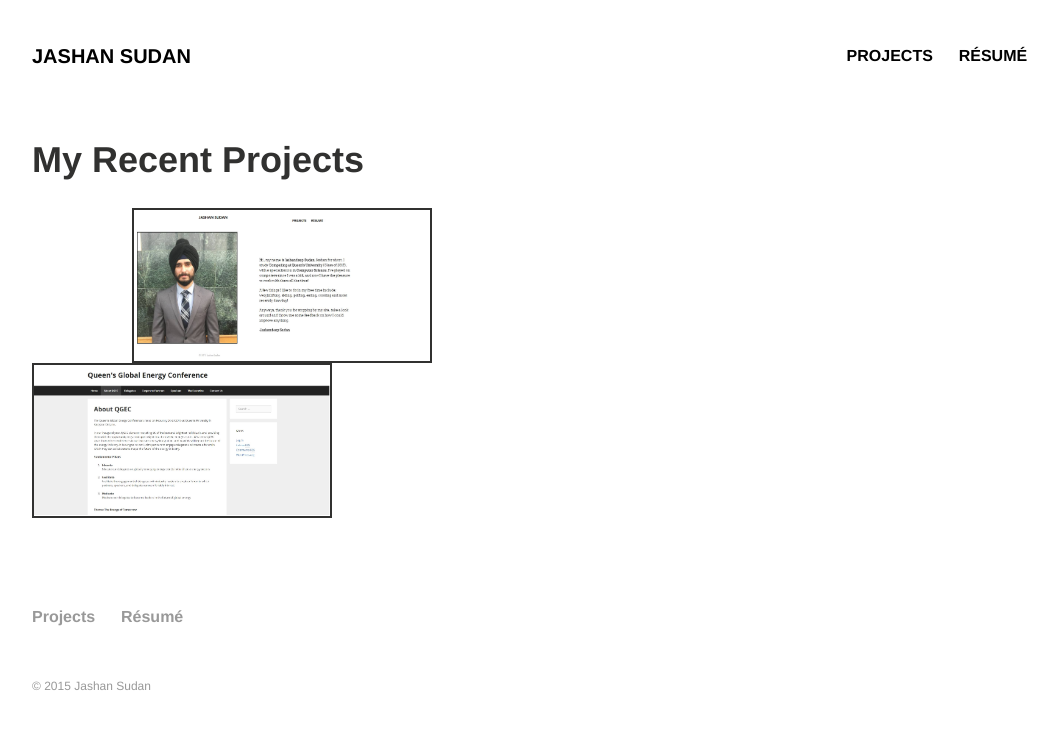
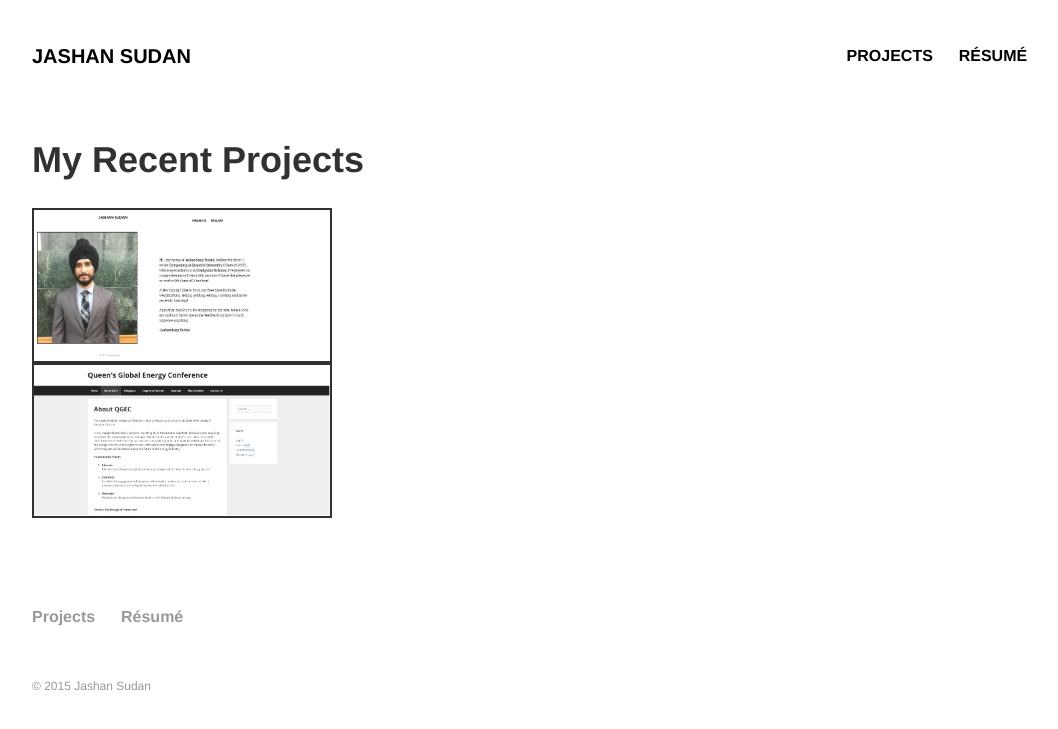
Before and after one commit to jashansudan/jashansudan, a Jekyll site: the page built from Projects/index.md, in a window 1280 px wide. Shown: the top 729 px of the page, without its empty margins (64-1122 px from the left). Built offline with Jekyll 4.4.1, drawn with Linux system fonts in a browser that asks for light colours.

Commit message:
updating

```diff
--- a/css/main.scss
+++ b/css/main.scss
@@ -73,8 +73,7 @@ sitemap: false
 #project1 {
 	height: 155px;
 	width: 300px;
-	position: relative;
-	left: 100px;
+	position: static;
 	border: 2px solid;
 }
 
@@ -87,7 +86,7 @@ sitemap: false
 
 .project:hover {
 	zoom: 1;
-  filter: alpha(opacity=45);
-  opacity: 0.45;
-  transition: opacity .1s ease-in-out;
+	filter: alpha(opacity=45);
+	opacity: 0.45;
+	transition: opacity .1s ease-in-out;
 }
```
